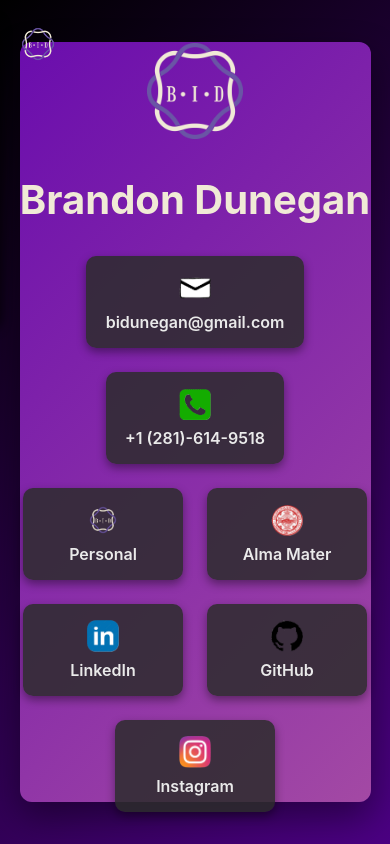
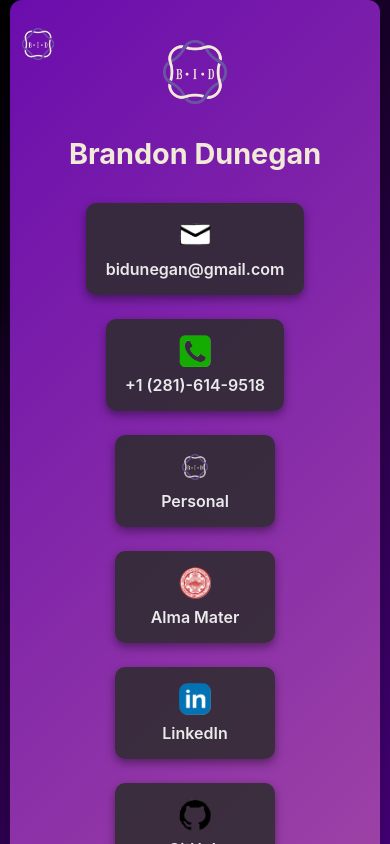
Before and after one commit to BDunegan/PersonalWebsite, a Next.js app: page / in a window 390 px wide. Built offline with nearby package versions, Linux system fonts and the light colour scheme.

Commit message:
mobile view

```diff
--- a/app/components/Landing.tsx
+++ b/app/components/Landing.tsx
@@ -1,24 +1,23 @@
 /**
  * Landing.tsx
  * -----------
- * - Styled as a Business Card.
- * - Uses theme-based gradient for background.
- * - Centers the monogram, name, and contact cards.
- * - Now includes an Instagram LinkCard in the CardRow.
+ * - Adjusts layout dynamically for mobile using `useIsMobile()`.
+ * - Uses a flexbox grid for contact cards (switches to vertical on mobile).
  */
 
 'use client';
 
 import styled from 'styled-components';
 import Image from 'next/image';
+import useIsMobile from '../hooks/useIsMobile';
 
-const CardContainer = styled.div`
+const CardContainer = styled.div<{ $isMobile: boolean }>`
   display: flex;
   flex-direction: column;
   align-items: center;
   justify-content: center;
-  width: 90vw;
-  height: 90vh;
+  width: ${({ $isMobile }) => ($isMobile ? '95vw' : '90vw')};
+  height: ${({ $isMobile }) => ($isMobile ? 'auto' : '85vh')};
   background: linear-gradient(
     135deg,
     ${({ theme }) => theme.colors.secondaryDark},
@@ -29,23 +28,25 @@ const CardContainer = styled.div`
   text-align: center;
   color: ${({ theme }) => theme.colors.primary};
   margin: auto;
-  margin-top: 5vh;
+  padding: ${({ $isMobile }) => ($isMobile ? '2rem 1rem' : '3rem')};
   position: relative;
 `;
 
-const NameText = styled.h1`
-  font-size: 2.5rem;
+const NameText = styled.h1<{ $isMobile: boolean }>`
+  font-size: ${({ $isMobile }) => ($isMobile ? '1.8rem' : '2.5rem')};
   font-weight: 700;
   margin-top: 1.5rem;
   color: ${({ theme }) => theme.colors.primary};
 `;
 
-const CardRow = styled.div`
+const CardRow = styled.div<{ $isMobile: boolean }>`
   display: flex;
   flex-wrap: wrap;
   gap: 1.5rem;
   justify-content: center;
   margin-top: 2rem;
+  flex-direction: ${({ $isMobile }) => ($isMobile ? 'column' : 'row')}; /* Stack on mobile */
+  align-items: ${({ $isMobile }) => ($isMobile ? 'center' : 'unset')};
 `;
 
 const LinkCard = styled.a`
@@ -81,14 +82,16 @@ const PseudoText = styled.span`
 `;
 
 export default function Landing() {
+  const isMobile = useIsMobile();
+
   return (
-    <CardContainer>
+    <CardContainer $isMobile={isMobile}>
       {/* Monogram & Name */}
-      <Image src="/monogram.png" alt="Monogram Logo" width={120} height={120} priority />
-      <NameText>Brandon Dunegan</NameText>
+      <Image src="/monogram.png" alt="Monogram Logo" width={isMobile ? 80 : 120} height={isMobile ? 80 : 120} priority />
+      <NameText $isMobile={isMobile}>Brandon Dunegan</NameText>
 
       {/* Contact Links */}
-      <CardRow>
+      <CardRow $isMobile={isMobile}>
         <LinkCard href="mailto:bidunegan@gmail.com" aria-label="Email">
           <Icon src="/icons/email.png" alt="Mail Icon" width={32} height={32} />
           <PseudoText>bidunegan@gmail.com</PseudoText>
@@ -119,8 +122,7 @@ export default function Landing() {
           <PseudoText>GitHub</PseudoText>
         </LinkCard>
 
-        {/* New Instagram Card */}
-        <LinkCard href="https://www.instagram.com/brandondunegan/" target="_blank" rel="noreferrer" aria-label="Instagram">
+        <LinkCard href="https://www.instagram.com/YOUR_INSTAGRAM" target="_blank" rel="noreferrer" aria-label="Instagram">
           <Icon src="/icons/instagram.png" alt="Instagram Icon" width={32} height={32} />
           <PseudoText>Instagram</PseudoText>
         </LinkCard>
--- a/app/globalStyles.ts
+++ b/app/globalStyles.ts
@@ -1,7 +1,8 @@
 /**
  * globalStyles.ts
- * ---------------
- * Provides a global reset and references the theme for backgrounds/colors.
+ * -------------------
+ * - Adds mobile-friendly styles.
+ * - Ensures text, buttons, and layouts are fully responsive.
  */
 
 import { createGlobalStyle } from 'styled-components';
@@ -16,7 +17,7 @@ const GlobalStyles = createGlobalStyle`
     box-sizing: border-box;
   }
 
-  /* Global body styling references the theme for background & text color */
+  /* Global body styling */
   html, body {
     width: 100%;
     height: 100%;
@@ -30,15 +31,31 @@ const GlobalStyles = createGlobalStyle`
     overflow-x: hidden;
   }
 
-  /* Remove default list styles */
-  ul, li {
-    list-style: none;
+  /* Responsive Typography */
+  h1 {
+    font-size: 2.2rem;
   }
 
-  /* Remove default link styles */
-  a {
-    text-decoration: none;
-    color: inherit;
+  h2 {
+    font-size: 1.8rem;
+  }
+
+  p, button, input {
+    font-size: 1rem;
+  }
+
+  @media (max-width: ${({ theme }) => theme.breakpoints.md}) {
+    h1 {
+      font-size: 1.8rem;
+    }
+
+    h2 {
+      font-size: 1.5rem;
+    }
+
+    p, button, input {
+      font-size: 0.9rem;
+    }
   }
 `;
 
--- /dev/null
+++ b/app/hooks/useIsMobile.ts
@@ -0,0 +1,25 @@
+/**
+ * useIsMobile.ts
+ * -------------------
+ * Custom hook to detect if the user is on a mobile device based on screen width.
+ */
+
+import { useState, useEffect } from 'react';
+
+export default function useIsMobile() {
+  const [isMobile, setIsMobile] = useState(false);
+
+  useEffect(() => {
+    // Function to check screen size
+    const checkMobile = () => {
+      setIsMobile(window.innerWidth <= 768); // Adjust breakpoint as needed
+    };
+
+    checkMobile(); // Check on mount
+
+    window.addEventListener('resize', checkMobile); // Listen for resizes
+    return () => window.removeEventListener('resize', checkMobile); // Cleanup
+  }, []);
+
+  return isMobile;
+}
```
